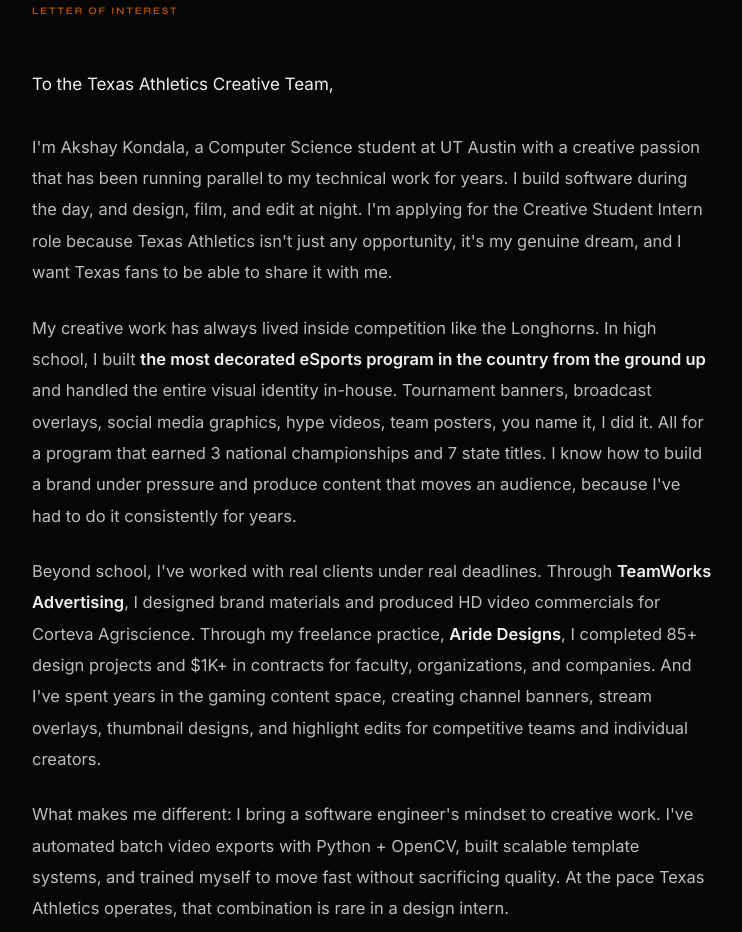
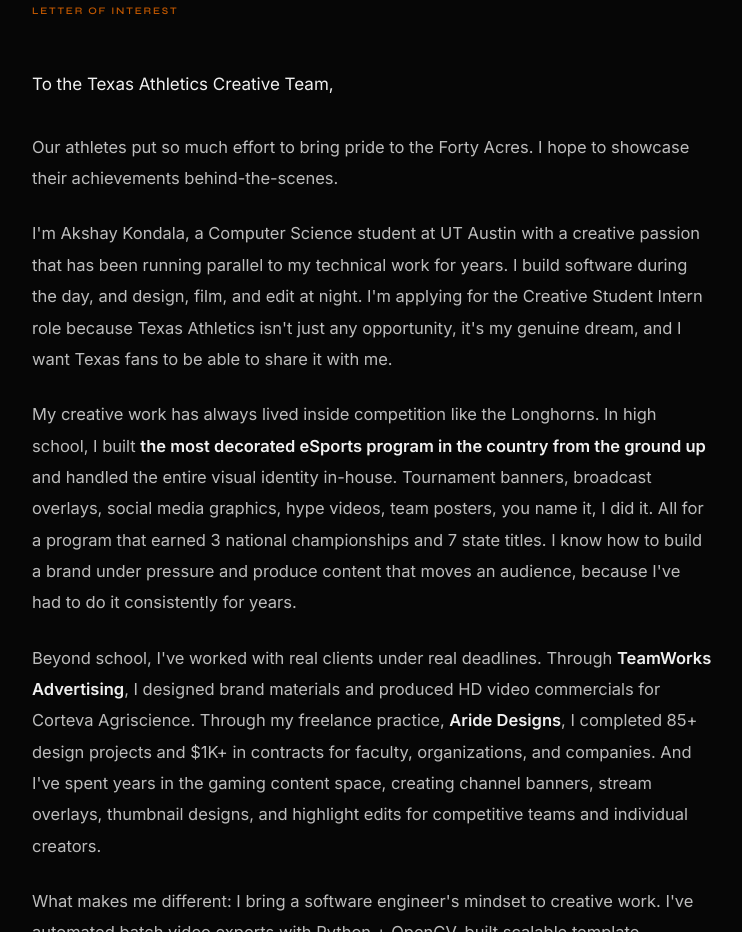
Before and after one commit to akshaykondala/portfolio, a website: page texas-athletics.html in a window 1280 px wide. Shown: the part 897-1829 px from the top of the page, without its empty margins (56-798 px from the left). Drawn offline with Linux system fonts and the light colour scheme.

Commit message:
fixed LOI

```diff
--- a/texas-athletics.html
+++ b/texas-athletics.html
@@ -71,6 +71,8 @@
     <div class="sect-label ta-fade">Letter of Interest</div>
     <div class="ta-letter ta-fade">
       <p class="salutation">To the Texas Athletics Creative Team,</p>
+
+      <p>Our athletes put so much effort to bring pride to the Forty Acres. I hope to showcase their achievements behind-the-scenes. </p>
 
       <p>I'm Akshay Kondala, a Computer Science student at UT Austin with a creative passion that has been running parallel to my technical work for years. I build software during the day, and design, film, and edit at night. I'm applying for the Creative Student Intern role because Texas Athletics isn't just any opportunity, it's my genuine dream, and I want Texas fans to be able to share it with me.</p>
 
```
Also changed, not shown: tx-work/Screenshot 2026-05-10 at 7.41.53 PM.png (added).
